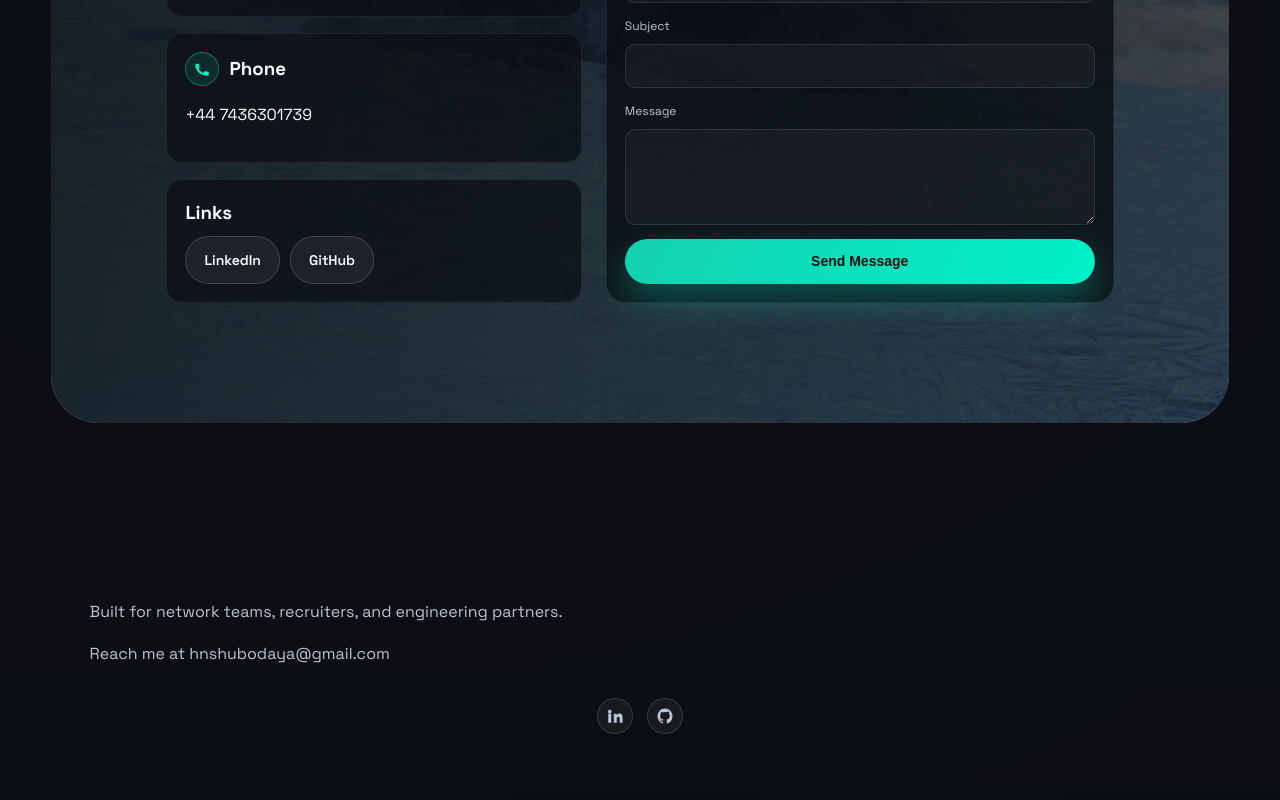
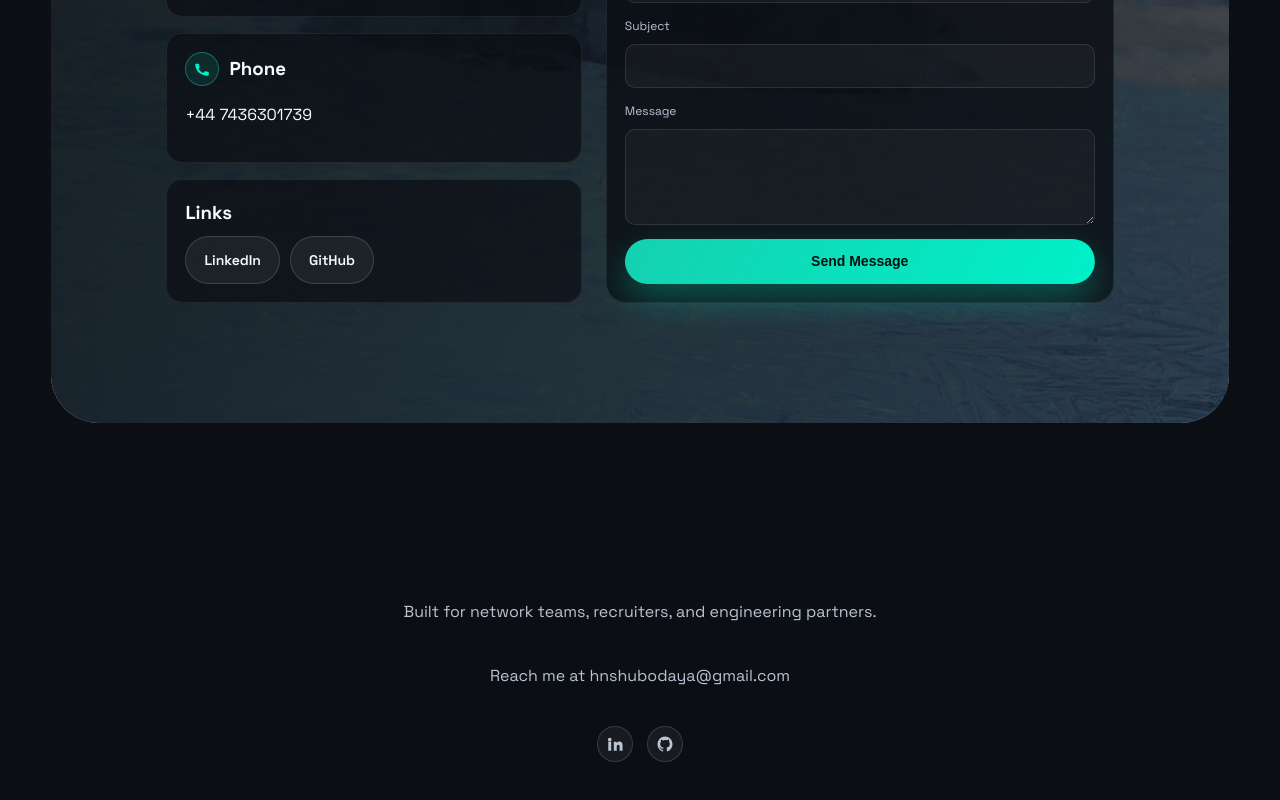
Before and after one commit to shubodaya/portfolio-net, a React (Vite) app: page / in a window 1280 px wide. Shown: the part 7704-8504 px from the top of the page. Built offline with nearby package versions, Linux system fonts and the light colour scheme.

Commit message:
Center footer text

```diff
--- a/src/styles.css
+++ b/src/styles.css
@@ -1412,6 +1412,9 @@ img {
   text-align: center;
   color: var(--text-muted);
   background: rgba(10, 14, 19, 0.9);
+  display: grid;
+  justify-items: center;
+  gap: 6px;
 }
 
 .scroll-top {
```
